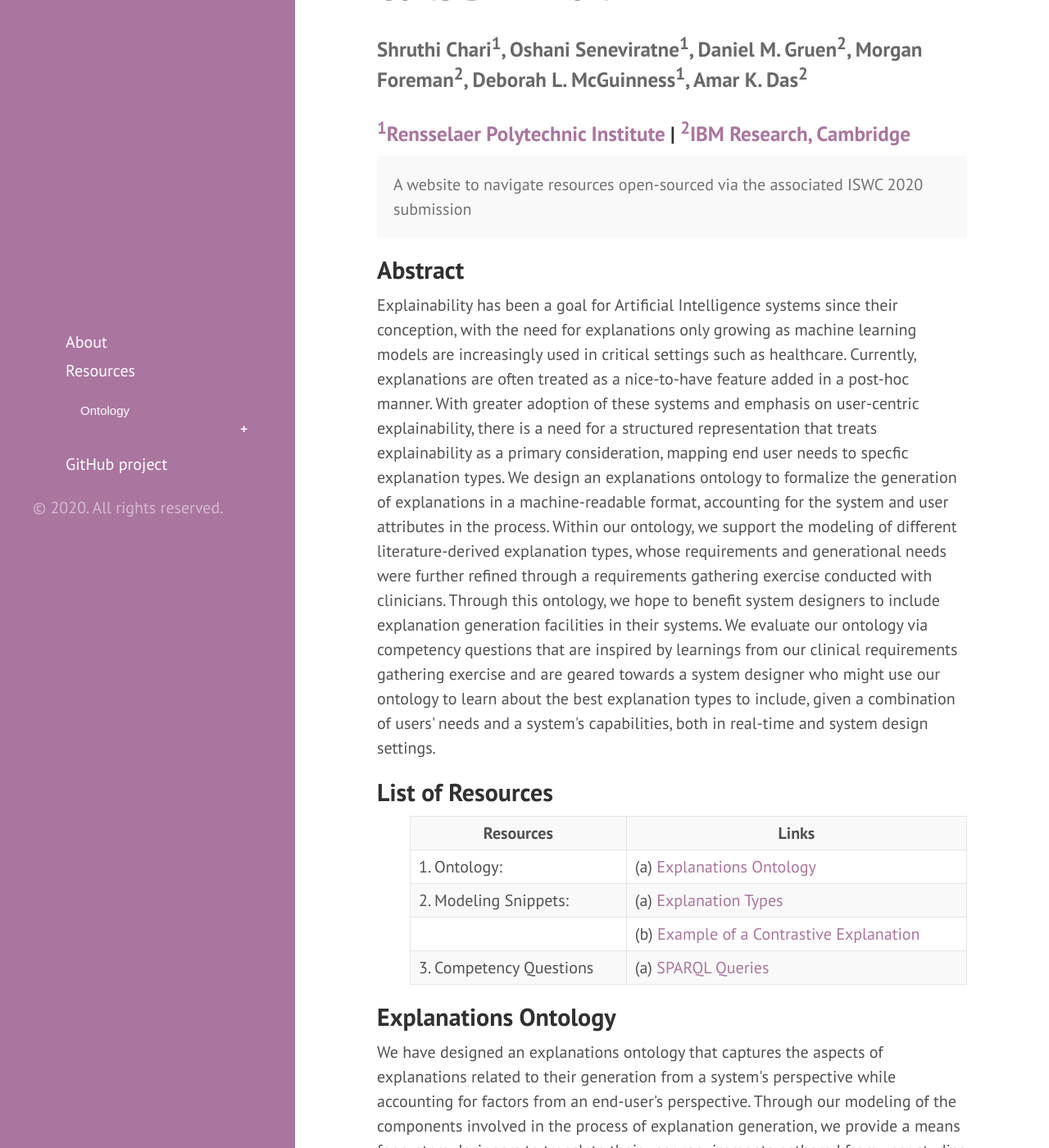
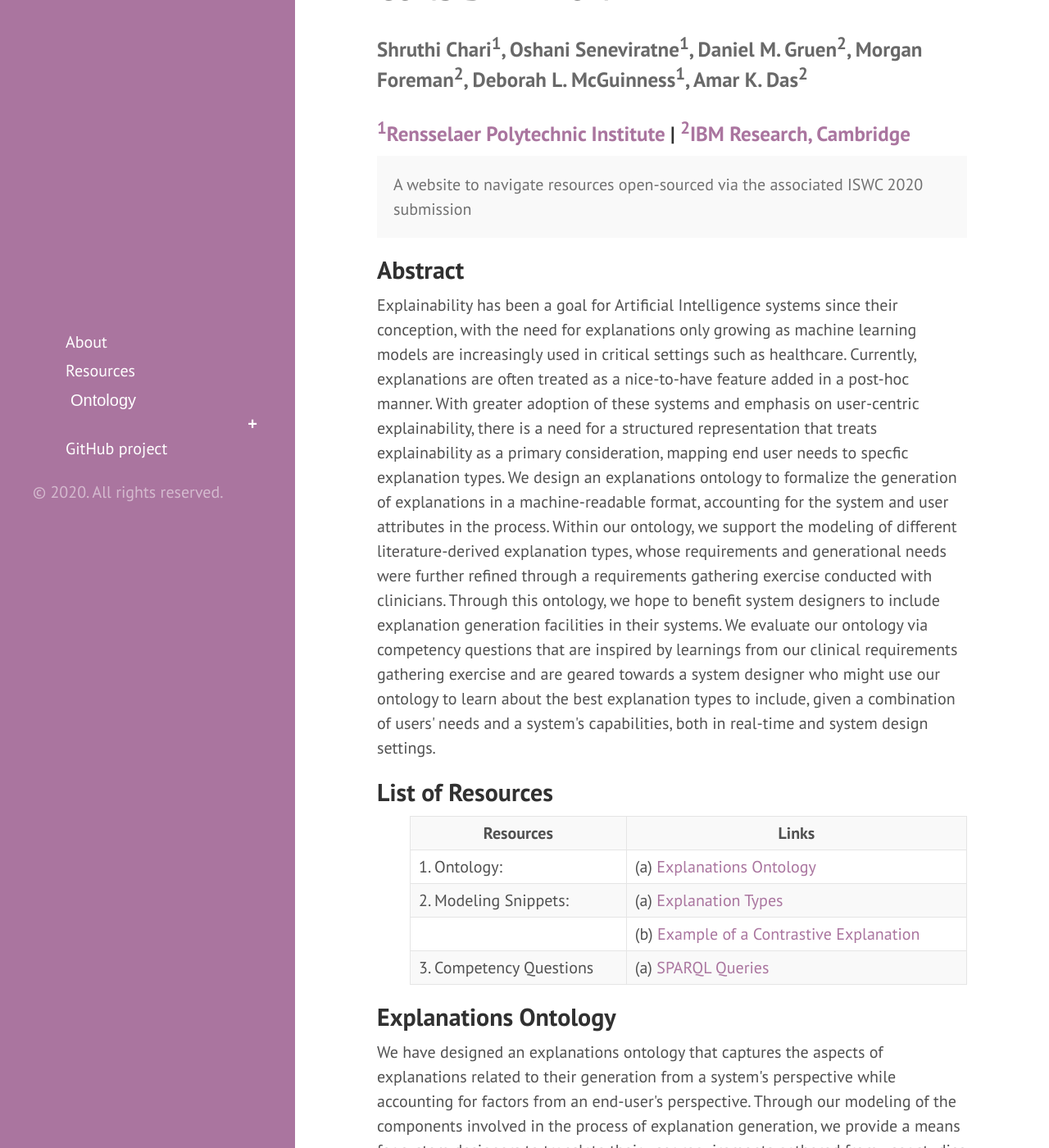
Before and after one commit to tetherless-world/explanation-ontology, a Jekyll site: the page built from index.md, in a window 1280 px wide and 1400 px high, scrolled down 220 px. Shown: the whole window at 82% size. Built offline with Jekyll 4.4.1, drawn with Linux system fonts in a browser that asks for light colours; Markdown is read by kramdown in place of the engine named in the settings.

Commit message:
Update hyde.css

```diff
--- a/public/css/hyde.css
+++ b/public/css/hyde.css
@@ -258,16 +258,15 @@
   background-color: #aa759f;
   color: white;
   cursor: pointer;
-  padding: 18px;
   width: 100%;
   border: none;
   text-align: left;
   outline: none;
-  font-size: 15px;
+  font-size: 20px;
 }
 
 .active, .collapsible:hover {
-  background-color: #555;
+  background-color: #aa759f;
 }
 
 .collapsible:after {
@@ -275,7 +274,6 @@
   color: white;
   font-weight: bold;
   float: right;
-  margin-left: 5px;
 }
 
 .active:after {
@@ -283,9 +281,9 @@
 }
 
 .button-content {
-  padding: 0 18px;
+  padding: 0 10px;
   max-height: 0;
   overflow: hidden;
   transition: max-height 0.2s ease-out;
-  background-color: #f1f1f1;
+  background-color: #fde6ea;
 }
```
